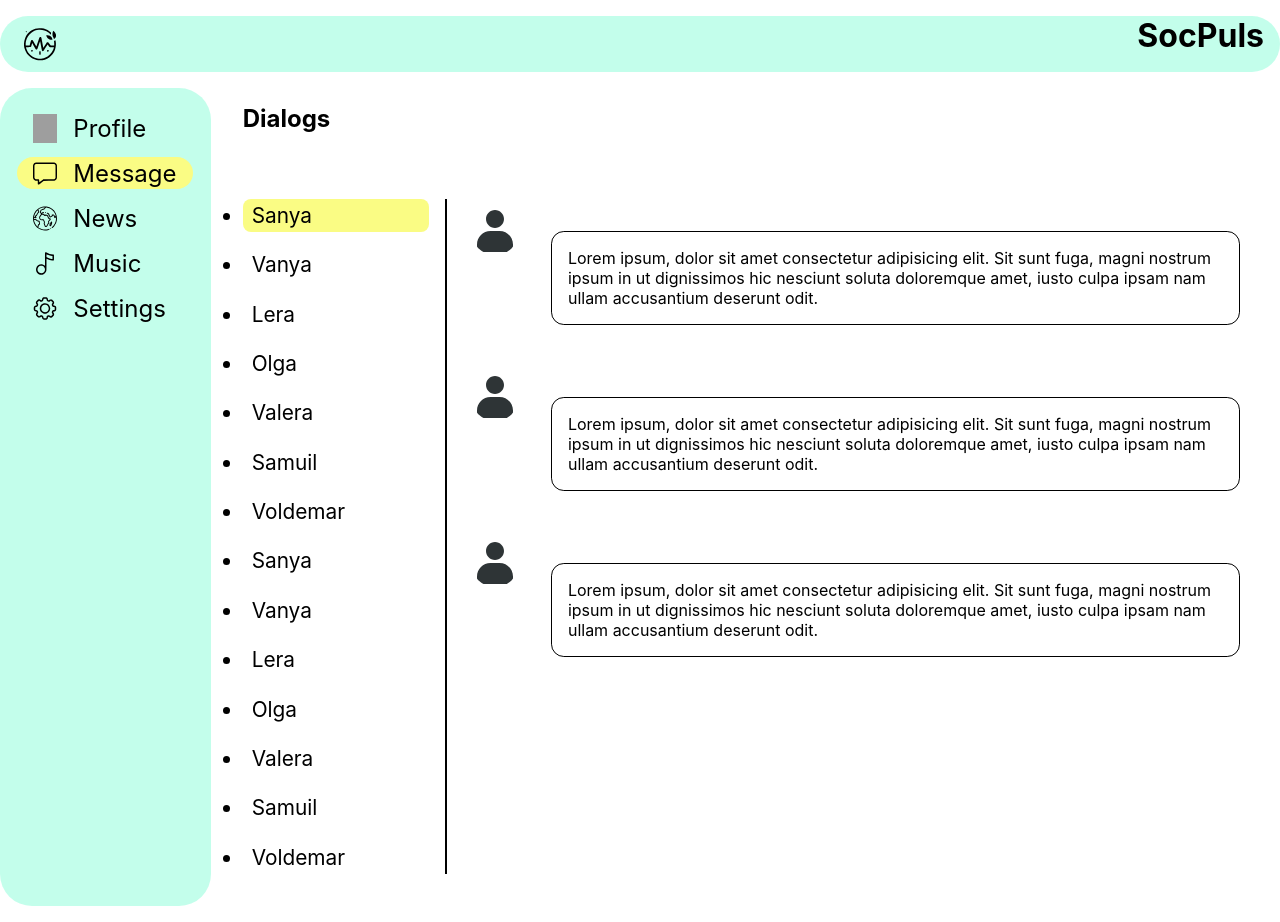
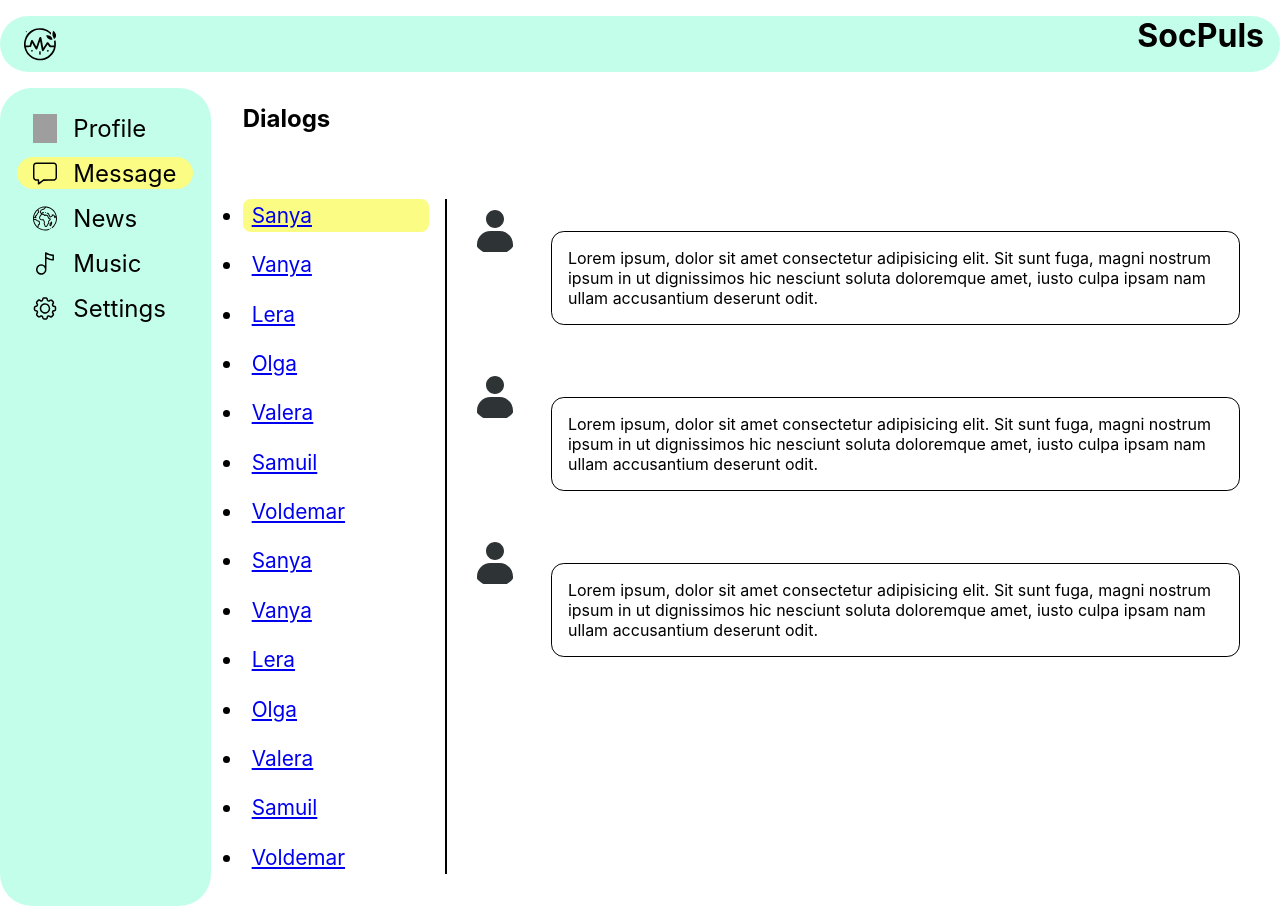
Before and after one commit to Rikki007/social-network, a React (Create React App) app in the folder my-app/: page /dialogs in a window 1280 px wide. Built offline with nearby package versions, Linux system fonts and the light colour scheme; grey boxes are pictures that could not be loaded.

Commit message:
fix: fix dialogs

```diff
--- a/my-app/src/App.js
+++ b/my-app/src/App.js
@@ -23,7 +23,7 @@ function App() {
             <Route path='/profile'
             element={<Content/>}/>
 
-            <Route path='/dialogs'
+            <Route path='/dialogs/*'
             element={<Dialogs/>}/>
 
             <Route path='/news'
--- a/my-app/src/components/dialogs/dialogs.jsx
+++ b/my-app/src/components/dialogs/dialogs.jsx
@@ -1,5 +1,6 @@
 import obj from './dialogs.module.css';
 import avatar from './assets/avatar_icon.svg';
+import { NavLink } from 'react-router-dom';
 
 const Dialogs = (props) => {
   return (
@@ -7,20 +8,63 @@ const Dialogs = (props) => {
       <h2 className={obj.title}>Dialogs</h2>
       <div className={obj.chat}>
         <ul className={obj.list}>
-          <li className={`${obj.item} ${obj.choose}`}>Sanya</li>
-          <li className={obj.item}>Vanya</li>
-          <li className={obj.item}>Lera</li>
-          <li className={obj.item}>Olga</li>
-          <li className={obj.item}>Valera</li>
-          <li className={obj.item}>Samuil</li>
-          <li className={obj.item}>Voldemar</li>
-          <li className={obj.item}>Sanya</li>
-          <li className={obj.item}>Vanya</li>
-          <li className={obj.item}>Lera</li>
-          <li className={obj.item}>Olga</li>
-          <li className={obj.item}>Valera</li>
-          <li className={obj.item}>Samuil</li>
-          <li className={obj.item}>Voldemar</li>
+
+          <li className={`${obj.item} ${obj.choose}`}>
+            <NavLink to='/dialogs/1'>Sanya</NavLink>
+          </li>
+
+          <li className={obj.item}>
+            <NavLink to='/dialogs/2'>Vanya</NavLink>
+          </li>
+
+          <li className={obj.item}>
+            <NavLink to='/dialogs/3'>Lera</NavLink>
+          </li>
+
+          <li className={obj.item}>
+            <NavLink to='/dialogs/4'>Olga</NavLink>
+          </li>
+
+          <li className={obj.item}>
+            <NavLink to='/dialogs/'>Valera</NavLink>
+          </li>
+
+          <li className={obj.item}>
+            <NavLink to='/dialogs/'>Samuil</NavLink>
+          </li>
+
+          <li className={obj.item}>
+            <NavLink to='/dialogs/'>Voldemar</NavLink>
+          </li>
+
+          <li className={obj.item}>
+            <NavLink to='/dialogs/'>Sanya</NavLink>
+          </li>
+
+          <li className={obj.item}>
+            <NavLink to='/dialogs/'>Vanya</NavLink>
+          </li>
+
+          <li className={obj.item}>
+            <NavLink to='/dialogs/'>Lera</NavLink>
+          </li>
+
+          <li className={obj.item}>
+            <NavLink to='/dialogs/'>Olga</NavLink>
+          </li>
+
+          <li className={obj.item}>
+            <NavLink to='/dialogs/'>Valera</NavLink>
+          </li>
+
+          <li className={obj.item}>
+            <NavLink to='/dialogs/'>Samuil</NavLink>
+          </li>
+
+          <li className={obj.item}>
+            <NavLink to='/dialogs/'>Voldemar</NavLink>
+          </li>
+
         </ul>
       </div>
       <div className={obj.messages}>
```
